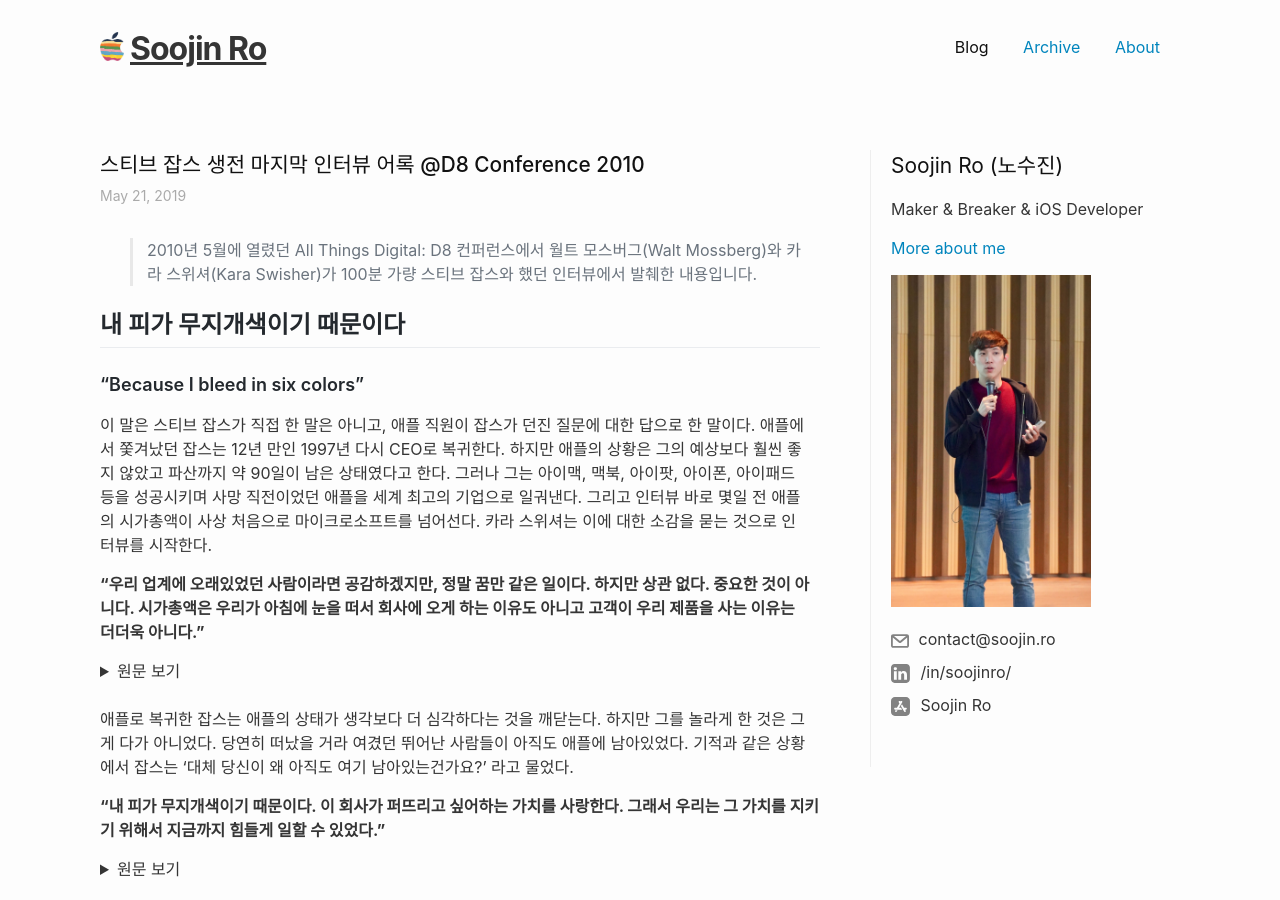
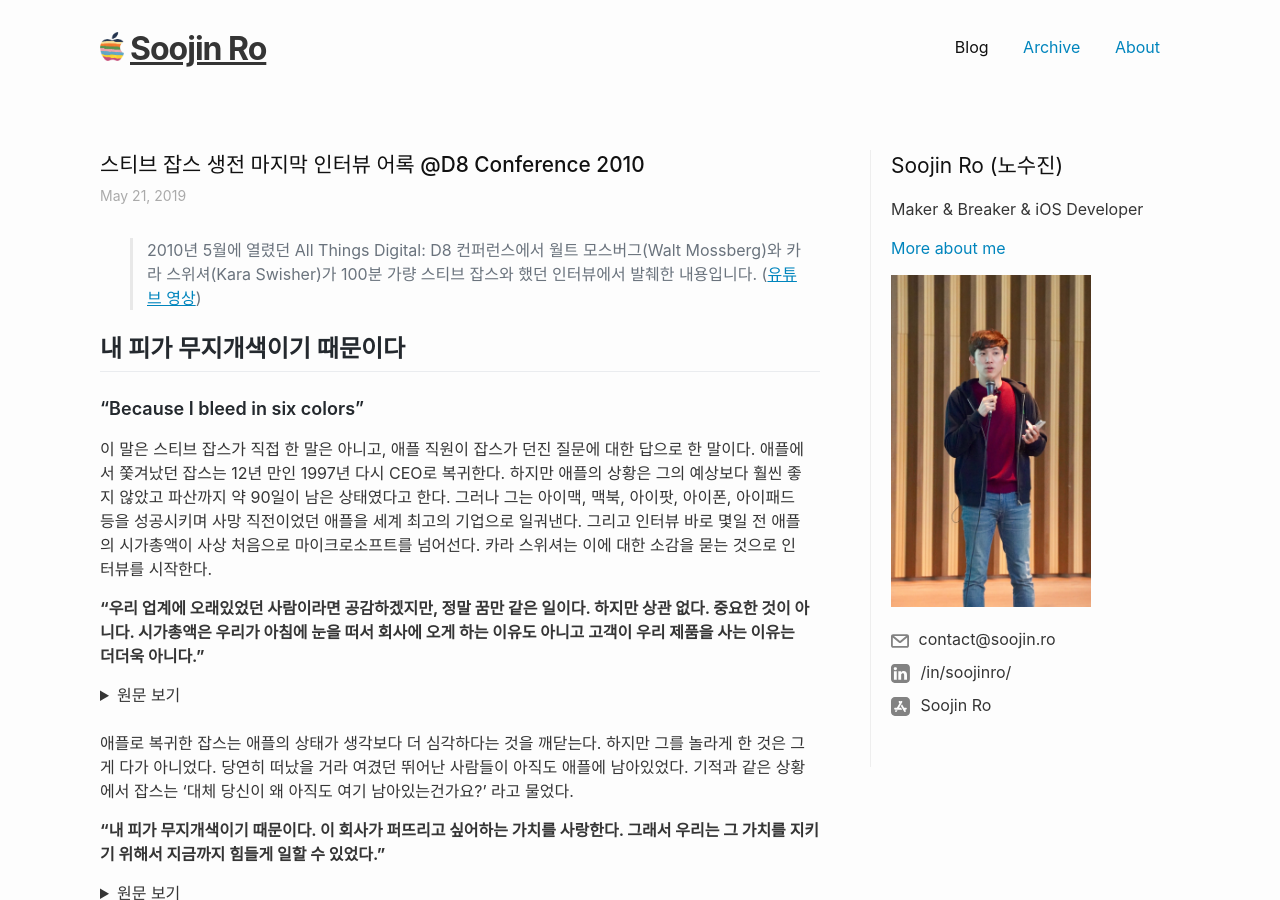
Before and after one commit to nsoojin/nsoojin.github.io, a Jekyll site: the page built from _posts/2019-05-21-steve-jobs-d8-interview.md, in a window 1280 px wide and 900 px high. Built offline with Jekyll 4.4.1, drawn with Linux system fonts in a browser that asks for light colours.

Commit message:
steve jobs revision 2 - add link

```diff
--- a/_posts/2019-05-21-steve-jobs-d8-interview.md
+++ b/_posts/2019-05-21-steve-jobs-d8-interview.md
@@ -11,7 +11,7 @@
 meta: {}
 ---
 
-> 2010년 5월에 열렸던 All Things Digital: D8 컨퍼런스에서 월트 모스버그(Walt Mossberg)와 카라 스위셔(Kara Swisher)가 100분 가량 스티브 잡스와 했던 인터뷰에서 발췌한 내용입니다.
+> 2010년 5월에 열렸던 All Things Digital: D8 컨퍼런스에서 월트 모스버그(Walt Mossberg)와 카라 스위셔(Kara Swisher)가 100분 가량 스티브 잡스와 했던 인터뷰에서 발췌한 내용입니다. ([유튜브 영상](https://www.youtube.com/watch?v=i5f8bqYYwps))
 
 ## 내 피가 무지개색이기 때문이다
 ### "Because I bleed in six colors"
```
